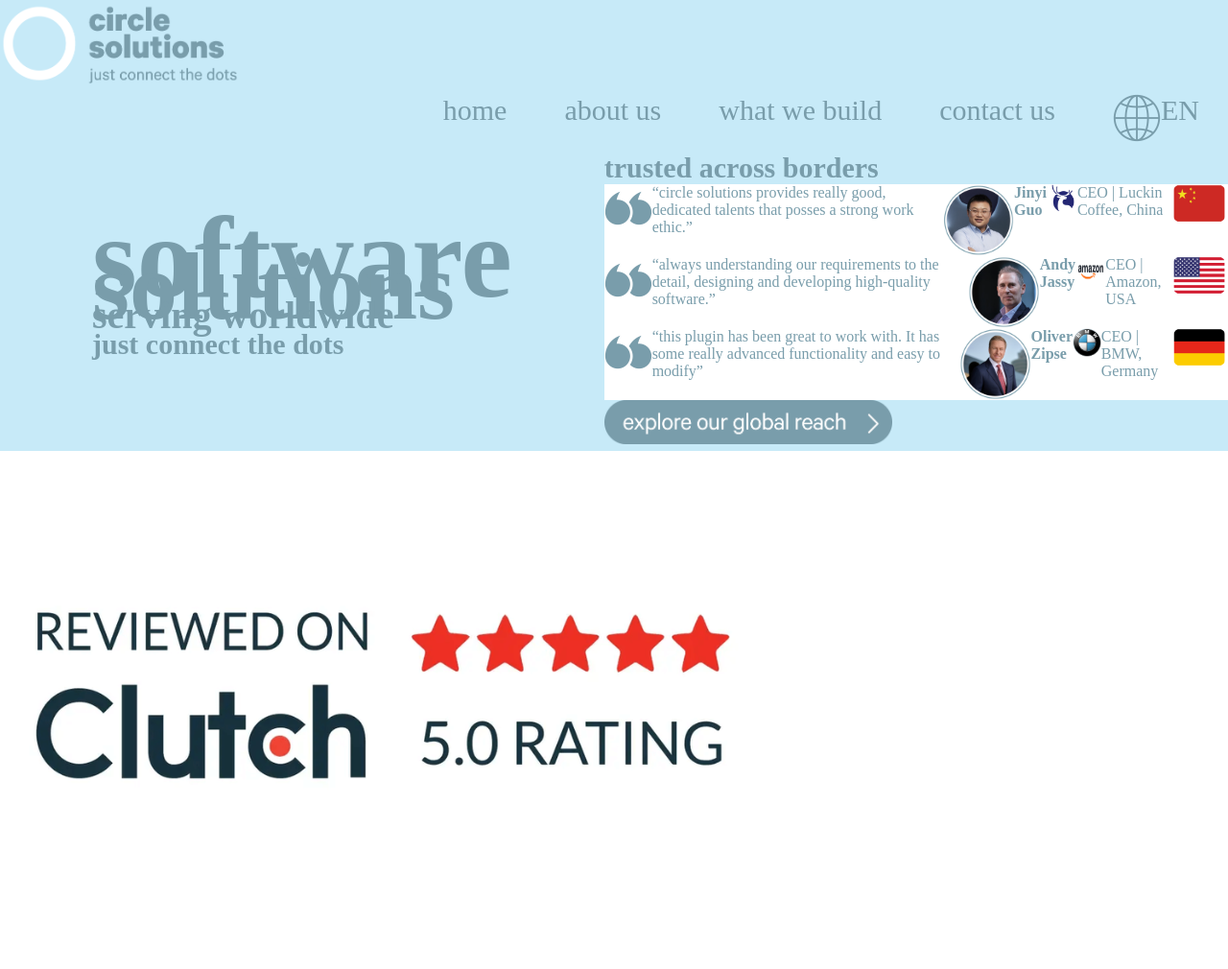
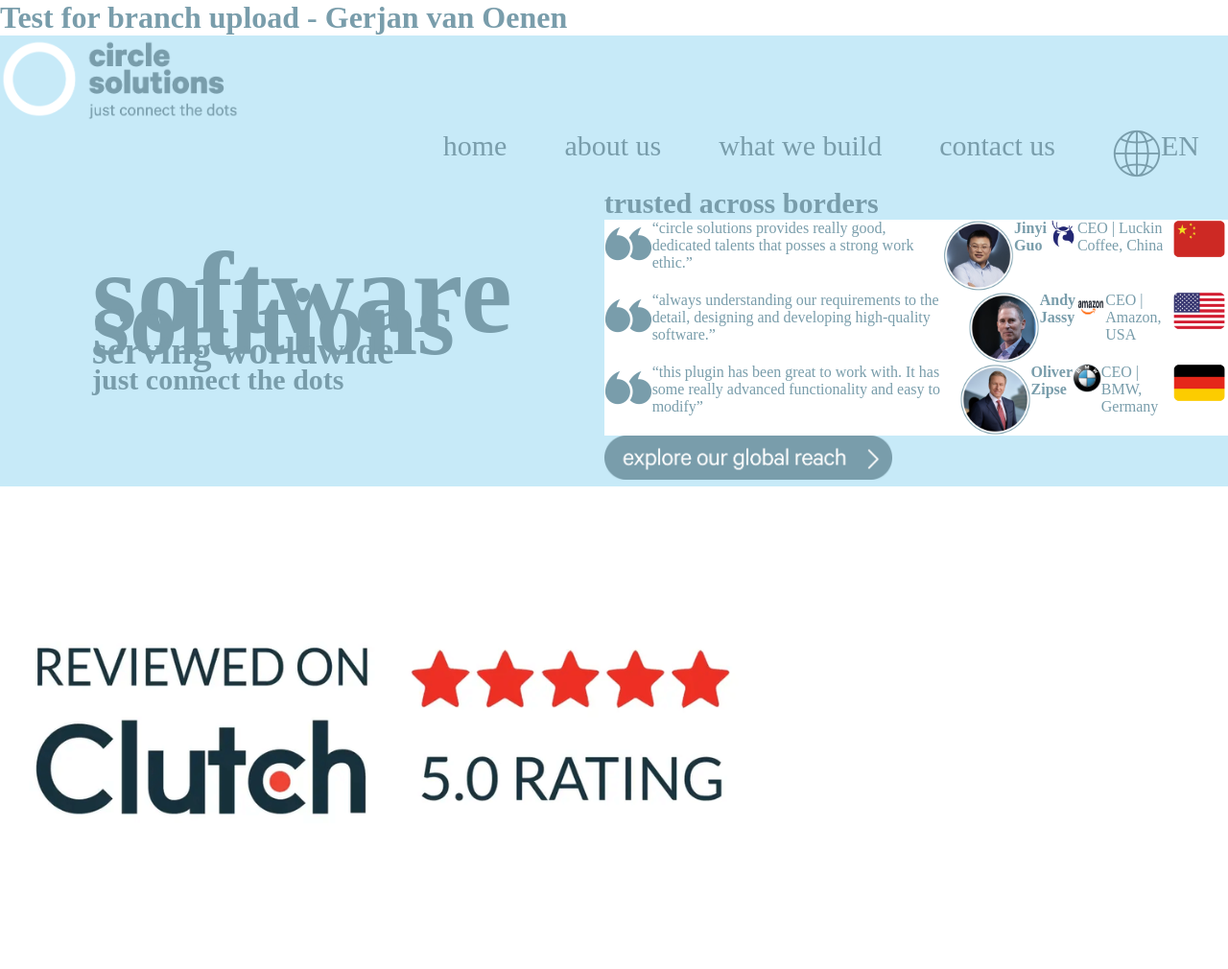
Before and after one commit to KyraKovacs/Period1CircleSolutionsGroupF, a plain HTML site: page circlesolutionspage.html in a window 1280 px wide. Shown: the top 1010 px of the page at 96% size. Drawn offline with Linux system fonts and the light colour scheme; files whose address does not match are found by name; a web font is replaced by a local one.

Commit message:
Test added - Gerjan van Oenen

```diff
--- a/circlesolutionspage.html
+++ b/circlesolutionspage.html
@@ -8,6 +8,8 @@
 </head>
 <body>
     <!-- main div containing all of the blue bkg color items -->
+
+    <h1>Test for branch upload - Gerjan van Oenen</h1>
     <div class="bluehomepage">
         <!-- navbar -->
         <div class="navbar">
```
